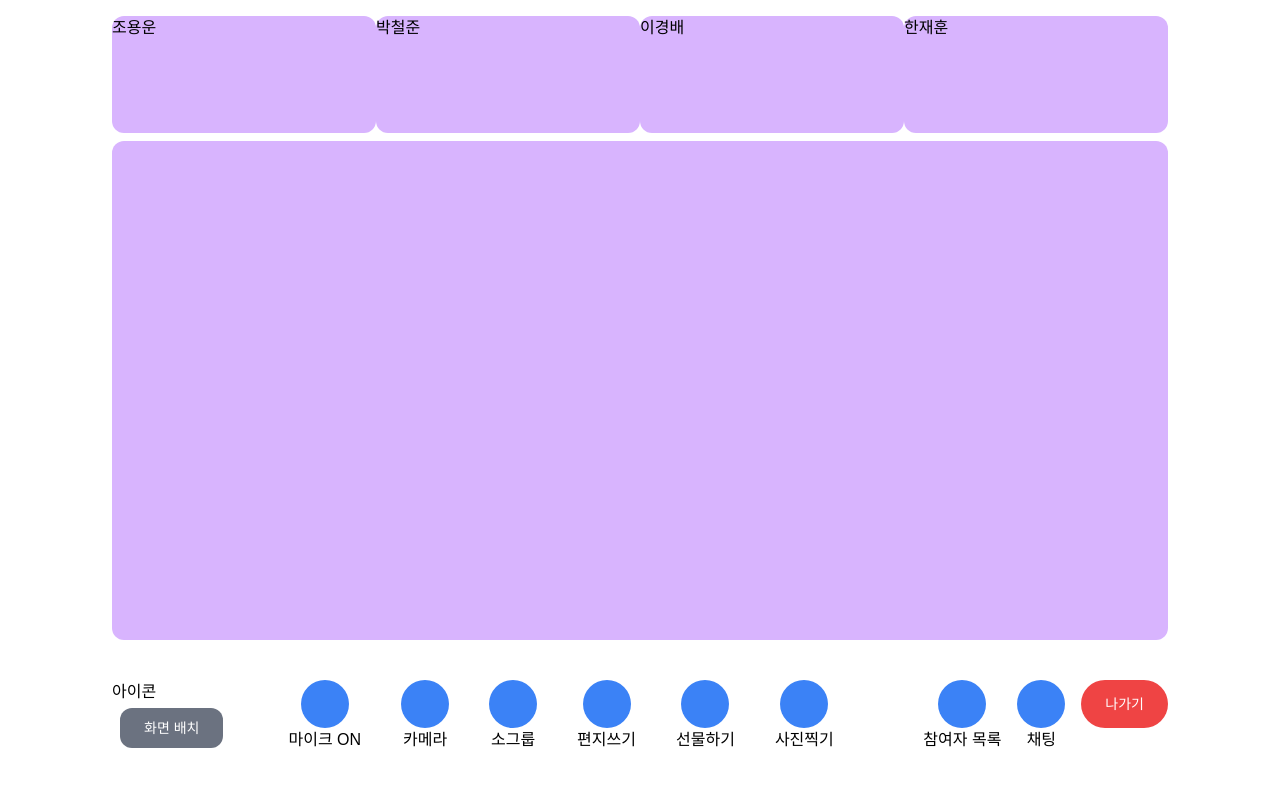
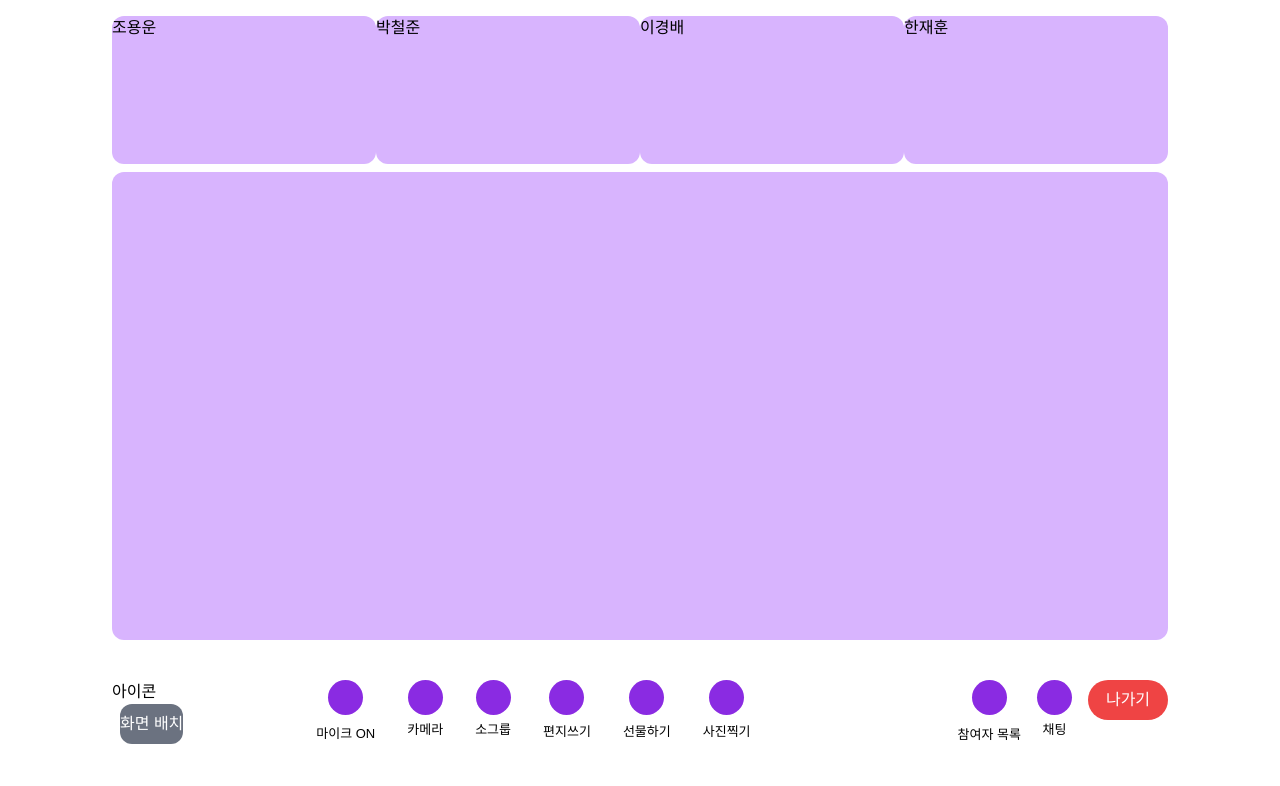
Before and after one commit to rglley/Mokkoji, a Vue app in the folder front-skeleton/: page /meeting in a window 1280 px wide. Shown: the top 786 px of the page. Built offline with nearby package versions, Linux system fonts and the light colour scheme; a web font is replaced by a local one.

Commit message:
[S10P12A401-158] feat : 화상 회의 메인 화면 구성
- 1. 기능 버튼 크기 조절

```diff
--- a/front-skeleton/src/components/meeting/MainMeeting.vue
+++ b/front-skeleton/src/components/meeting/MainMeeting.vue
@@ -1,6 +1,6 @@
 <template>
   <section class="h-full flex flex-col">
-    <div class="pb-2 basis-1/5 flex flex-row whitespace-nowrap overflow-x-scroll overflow-hidden">
+    <div class="pb-2 basis-1/4 flex flex-row whitespace-nowrap overflow-x-scroll overflow-hidden">
       <div
         v-for="participant in participants"
         :key="participant"
@@ -9,7 +9,7 @@
         {{ participant }}
       </div>
     </div>
-    <div id="host" class="basis-4/5 bg-purple-300 rounded-xl"></div>
+    <div id="host" class="basis-3/4 bg-purple-300 rounded-xl"></div>
   </section>
   <!-- <OvVideo /> -->
 </template>
--- a/front-skeleton/src/style.css
+++ b/front-skeleton/src/style.css
@@ -41,7 +41,4 @@ body {
   p {
     text-align: center;
   }
-  button {
-    @apply inline-flex h-12 items-center justify-center bg-blue-500 px-6 text-sm font-medium text-white;
-  }
 }
--- a/front-skeleton/src/views/MeetingView.vue
+++ b/front-skeleton/src/views/MeetingView.vue
@@ -8,23 +8,23 @@
         <!-- 소그룹 회의 -->
         <GroupMeeting v-else />
       </div>
-
       <!-- 참여자 목록, 채팅방-->
-      <div v-if="isList || isChat" class="pl-2 w-1/4">
-        <div v-if="isList" class="h-1/2 bg-purple-300 rounded-xl">참여자 목록</div>
-        <div v-if="isChat" class="h-1/2 bg-purple-300 rounded-xl">채팅방</div>
+      <div v-if="isList || isChat" class="pl-2 w-1/4 flex flex-col">
+        <div v-if="isList" class="basis-full bg-purple-300 rounded-xl">참여자 목록</div>
+        <div v-if="isList && isChat" class="mb-1"></div>
+        <div v-if="isChat" class="basis-full bg-purple-300 rounded-xl">채팅방</div>
       </div>
     </section>
     <!-- 기능 버튼 -->
     <section class="pt-10 h-1/5">
       <div class="flex">
-        <div class="basis-1/6 flex flex-wrap">
+        <div class="flex flex-wrap">
           아이콘
           <!-- <button><img src="@/assets/icons/meetingdetail.svg" alt="회의 상세 정보" /></button> -->
           <button class="h-10 bg-gray-500 text-white rounded-xl ml-2">화면 배치</button>
         </div>
-        <div class="basis-4/6 flex flex-wrap justify-center space-x-10">
-          <div id="button-container" class="flex flex-col items-center">
+        <div class="basis-4/6 flex flex-wrap justify-center space-x-8">
+          <div id="button-container">
             <button id="button"></button>
             <span>마이크 ON</span>
           </div>
@@ -49,7 +49,7 @@
             <span>사진찍기</span>
           </div>
         </div>
-        <div class="ml-2 basis-2/6 flex flex-row flex-wrap space-x-4 justify-end">
+        <div class="basis-2/6 flex flex-row flex-wrap space-x-4 justify-end">
           <div id="button-container">
             <button id="button" @click="changeListStatus"></button>
             <span>참여자 목록</span>
@@ -58,8 +58,10 @@
             <button id="button" @click="changeChatStatus"></button>
             <span>채팅</span>
           </div>
-          <div>
-            <button class="bg-red-500 rounded-3xl" @click="exitMeeting">나가기</button>
+          <div id="button-container">
+            <button class="w-20 h-10 bg-red-500 rounded-3xl text-white" @click="exitMeeting">
+              나가기
+            </button>
           </div>
         </div>
       </div>
@@ -91,10 +93,12 @@ let changeChatStatus = () => {
 let changeListStatus = () => {
   isList.value = !isList.value
 }
-
+// 회의 나가기
 let exitMeeting = () => {
+  // 메인 화면에서 나가기
   if (isMain.value) {
     console.log('goToHome')
+    // 소그룹에서 나가기
   } else {
     console.log('goToMain')
     isMain.value = !isMain.value
@@ -110,6 +114,14 @@ let exitMeeting = () => {
 }
 
 #button {
+  margin-bottom: 15%;
   border-radius: 100%;
+  width: 35px;
+  height: 35px;
+  background-color: blueviolet;
+}
+
+span {
+  font-size: 13px;
 }
 </style>
```
